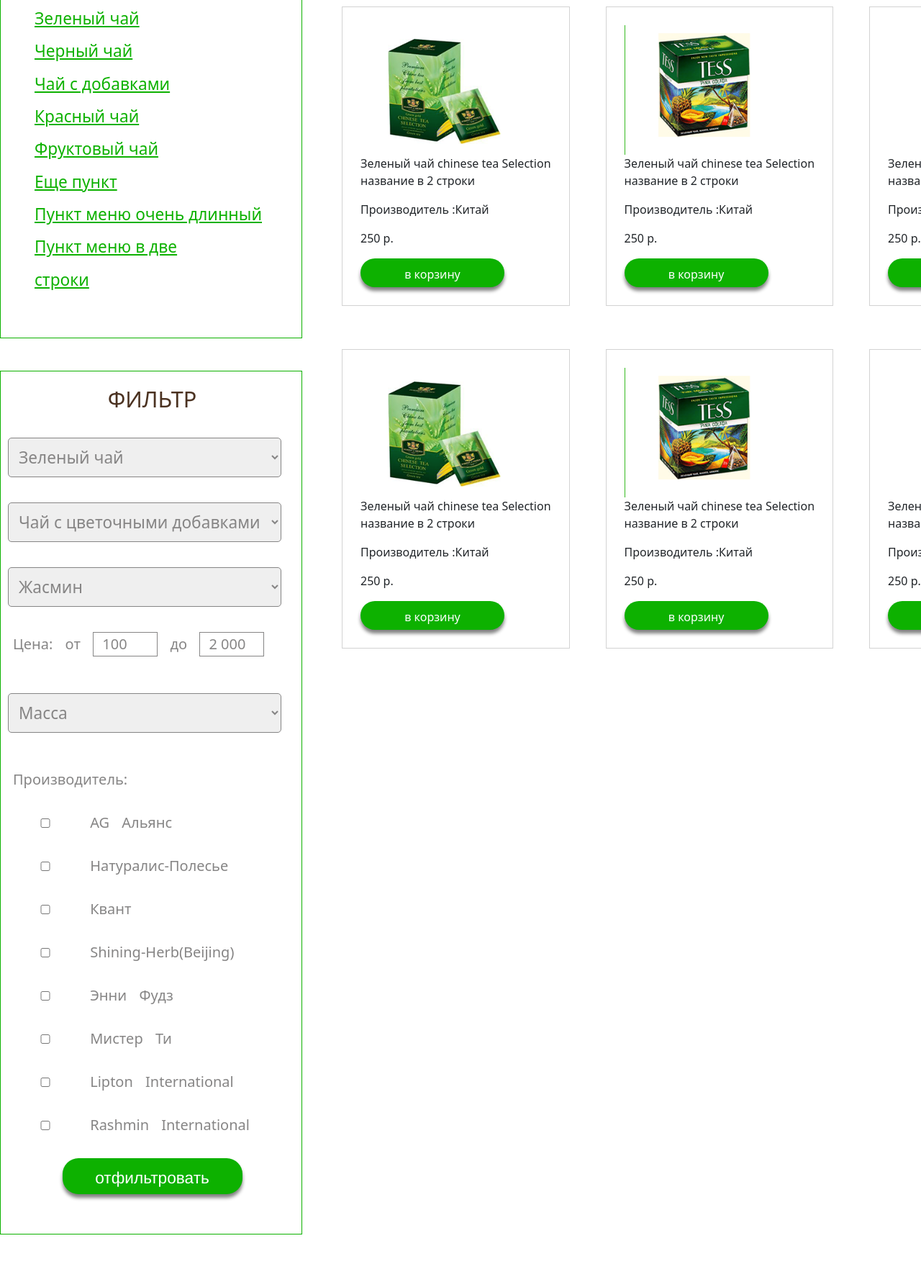
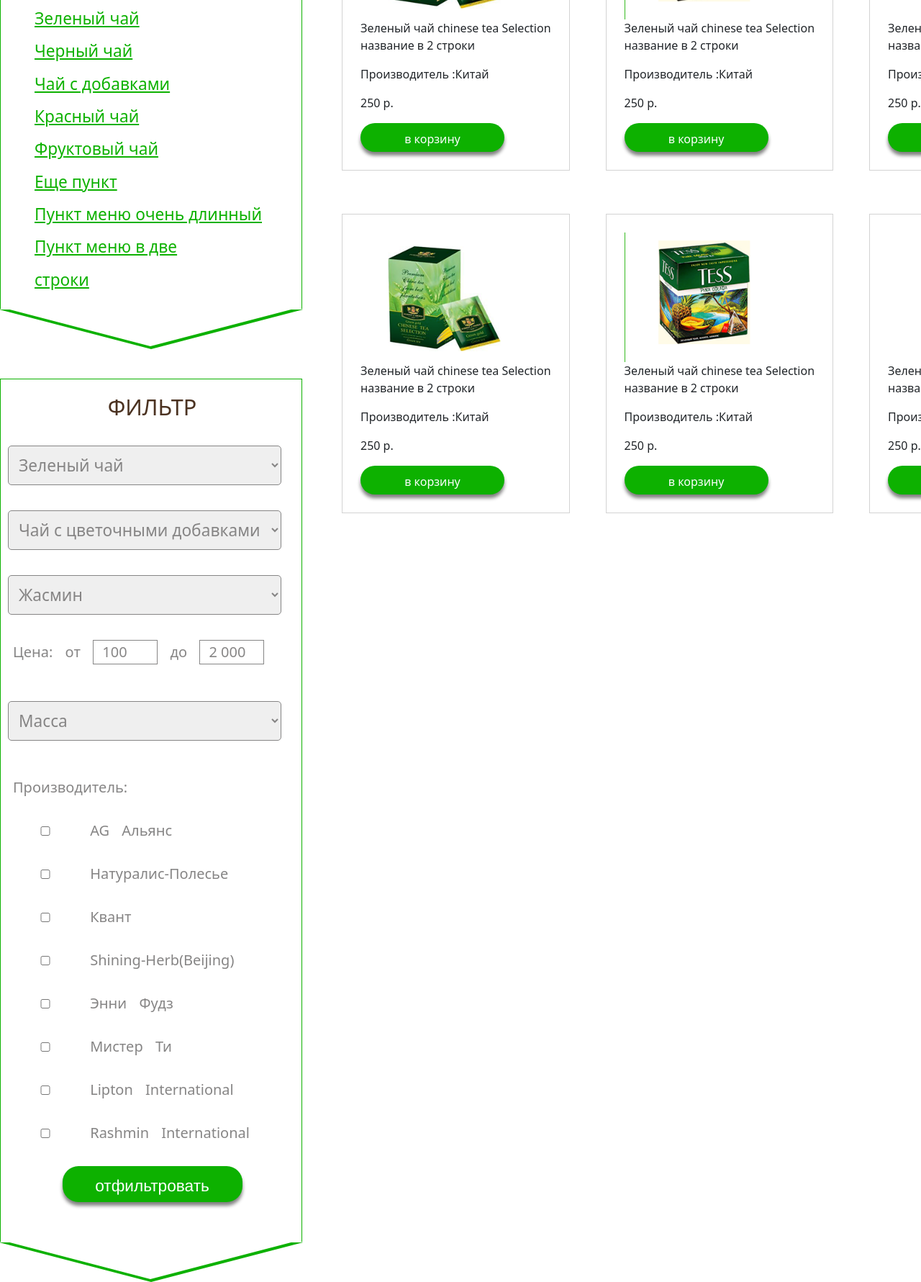
Before and after one commit to bndnt/teaLife, a plain HTML site: page index.html in a window 1280 px wide. Shown: the part 1154-2935 px from the top of the page at 72% size. Before the commit the page ends 2869 px from the top, so only its background shows below. Drawn offline with Linux system fonts and the light colour scheme.

Commit message:
triangles-down
add triangle

```diff
--- a/index.html
+++ b/index.html
@@ -119,6 +119,9 @@
         </ul>
     </div>
 
+    <div id="triangle-down"></div>
+    <div id="triangle-down2"></div>
+
     <div class="filter">
         <p> Фильтр</p>
 
@@ -173,6 +176,9 @@
         <div class="btFilter">отфильтровать</div>
     </div>
 
+    <div id="triangle-down3"></div>
+    <div id="triangle-down4"></div>
+
     <div class="goods">
         <p></p>
         <p></p>
@@ -226,10 +232,12 @@
 
     </div>
 
-    <div class="aboutUs">
 
-    </div>
 
+</div>
+<div class="aboutUs">
+    <div id="triangle-down5"></div>
+    <div id="triangle-down6"></div>
 </div>
 </body>
 </html>
--- a/styles.css
+++ b/styles.css
@@ -187,13 +187,13 @@ border-radius: 10px;
 .secMenu{
     margin-top: 25px;
     width: 420px;
-    height: 550px;
+    height: 510px;
     border:1px solid #0db100;
     font-size: 17pt;
     color:#0db100;
     padding-top: 20px;
     padding-left: 15px;
-
+    border-bottom: 1px solid #fff;
 }
 
 .secMenu p{
@@ -218,6 +218,25 @@ border-radius: 10px;
     color: #ff983c;
 }
 
+#triangle-down {
+    width: 0;
+    height: 0;
+    border-left: 211px solid transparent;
+    border-right: 211px solid transparent;
+    border-top: 55px solid #0db100;
+    margin-left: -1px;
+}
+
+#triangle-down2{
+    width: 0;
+    height: 0;
+    border-left: 207px solid transparent;
+    border-right: 207px solid transparent;
+    border-top: 54px solid white;
+    margin-top:-58px;
+    margin-left: 2px;
+}
+
 .filter{
     width: 420px;
     height: 1200px;
@@ -225,6 +244,7 @@ border-radius: 10px;
     font-size: 17pt;
     margin-top: 45px;
     padding:15px 7px 0 10px;
+    border-bottom: 1px solid white;
 }
 
 .filter p{
@@ -328,7 +348,7 @@ border-radius: 10px;
 .goods{
     float:none;
     margin-left: 425px;
-    margin-top: -1750px;
+    margin-top: -2000px;
     /*border: 1px solid #0db100;*/
     width: 1400px ;
     padding:3px 3px 3px 10px;
@@ -346,6 +366,25 @@ border-radius: 10px;
     font-weight: 400;
 }
 
+#triangle-down3 {
+    width: 0;
+    height: 0;
+    border-left: 211px solid transparent;
+    border-right: 211px solid transparent;
+    border-top: 55px solid #0db100;
+    margin-left: -1px;
+}
+
+#triangle-down4{
+    width: 0;
+    height: 0;
+    border-left: 207px solid transparent;
+    border-right: 207px solid transparent;
+    border-top: 54px solid white;
+    margin-top:-58px;
+    margin-left: 2px;
+}
+
 .teaGoo{
     margin: 25px;
     padding: 25px;
@@ -357,3 +396,22 @@ border-radius: 10px;
     margin-top: 10px;
     padding-left: 15px;
 }
+
+/*#triangle-down5 {*/
+/*    width: 0;*/
+/*    height: 0;*/
+/*    border-left: 211px solid transparent;*/
+/*    border-right: 211px solid transparent;*/
+/*    border-top: 55px solid #0db100;*/
+/*    margin-left: -1px;*/
+/*}*/
+
+/*#triangle-down6{*/
+/*    width: 0;*/
+/*    height: 0;*/
+/*    border-left: 207px solid transparent;*/
+/*    border-right: 207px solid transparent;*/
+/*    border-top: 54px solid white;*/
+/*    margin-top:-58px;*/
+/*    margin-left: 2px;*/
+/*}*/
```
